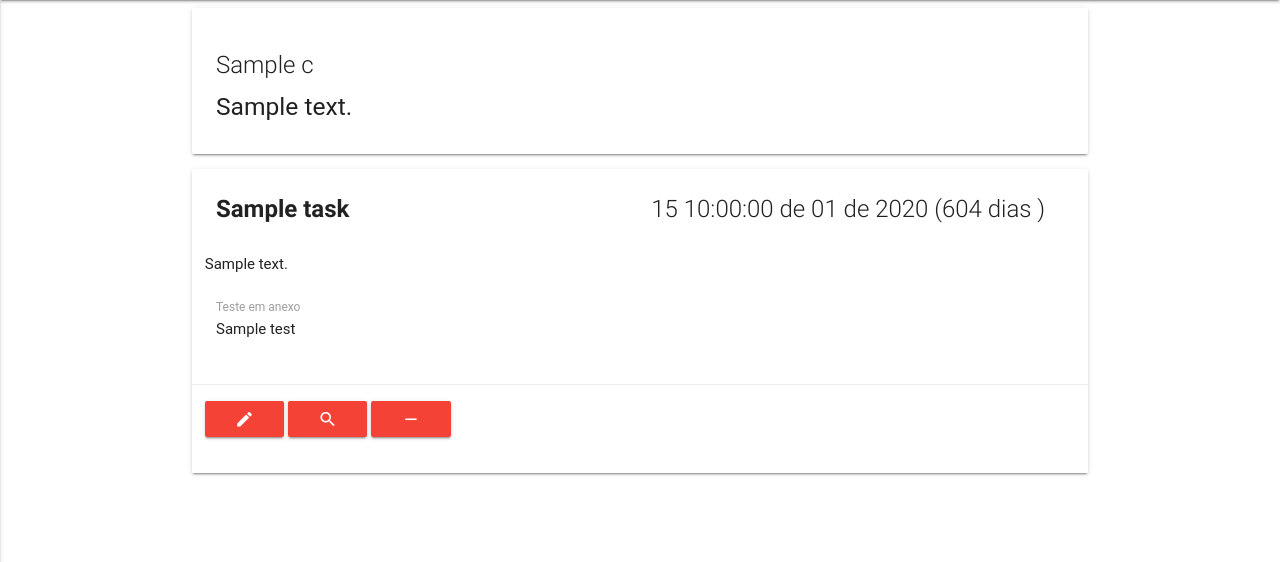
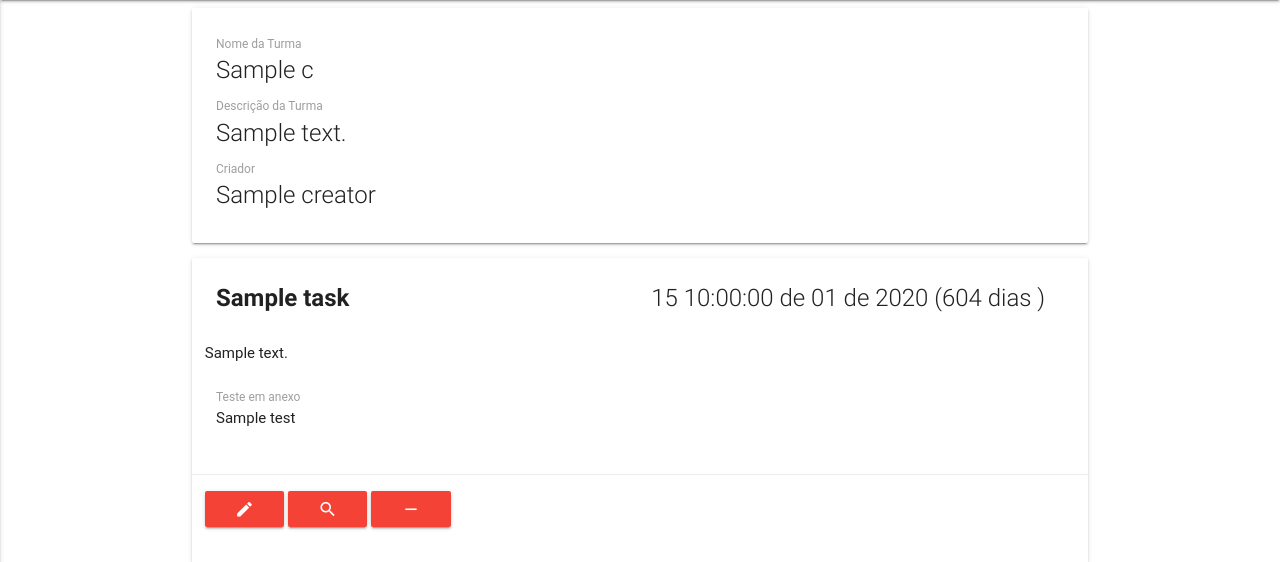
Before and after one commit to euodeionomedeusuario/classroom, a Flask app: template classroom/templates/classes/index.html in a window 1280 px wide. Shown: the part 112-674 px from the top of the page. Run offline with Flask 2, Linux system fonts and the light colour scheme; the template is opened without the code that fills it: most values are stand-ins (such as "Sample title", 1, 10 or a date in 2020); some libraries are stand-ins or nearby versions; some web fonts are replaced.

Commit message:
fixing class's description at teacher.html

```diff
--- a/classroom/templates/classes/index.html
+++ b/classroom/templates/classes/index.html
@@ -62,8 +62,20 @@
       <div class="card">
         <div class="card-content">
           <input type="hidden" id="class-id" value="{{ c._id }}">
-          <h4 class="card-title">{{ c.name }}</h4>
-          <h5>{{ c.description }}</h5>
+          <label>Nome da Turma</label>
+          <span class="card-title">{{ c.name }}</span>
+
+          <label>Descrição da Turma</label>
+          <span>
+            {% if c.description %}
+              <span class="card-title">{{ c.description }}</span>
+            {% else %}
+              <br>
+            {%  endif %}
+          </span>
+
+          <label>Criador</label>
+          <span class="card-title">{{ c.creator.name }}</span>
         </div>
       </div>
 
```
